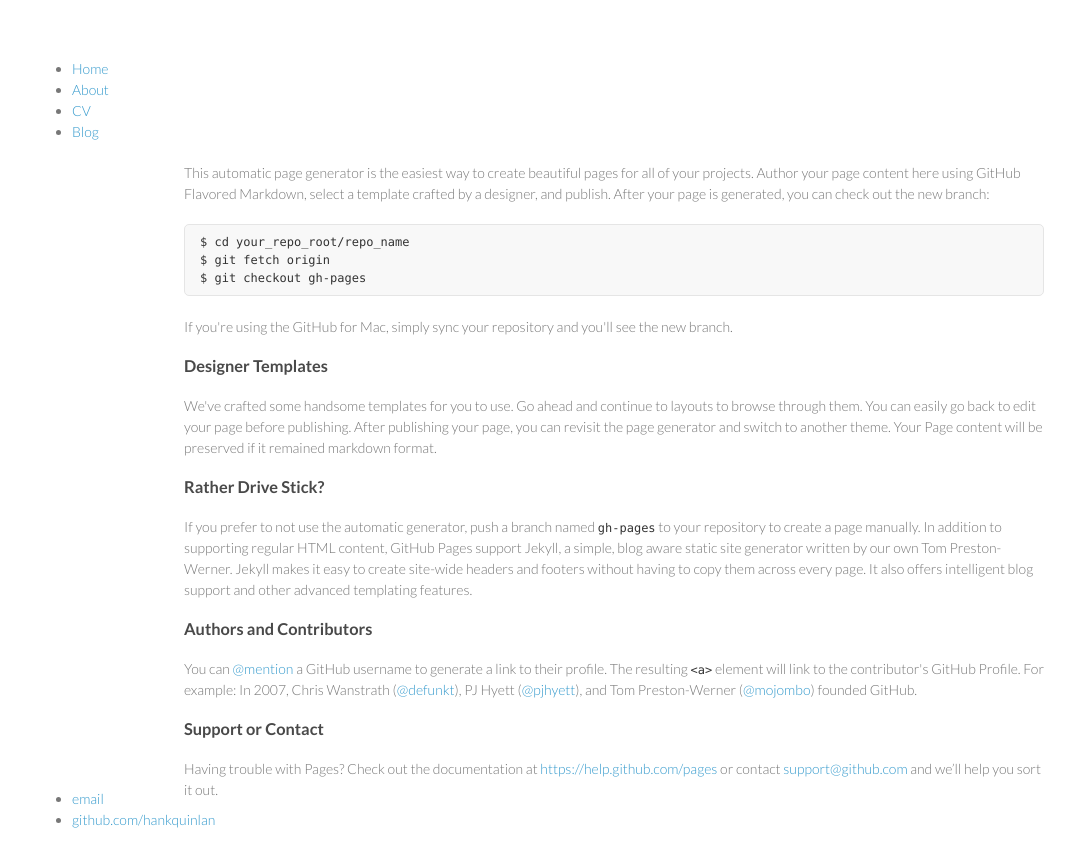
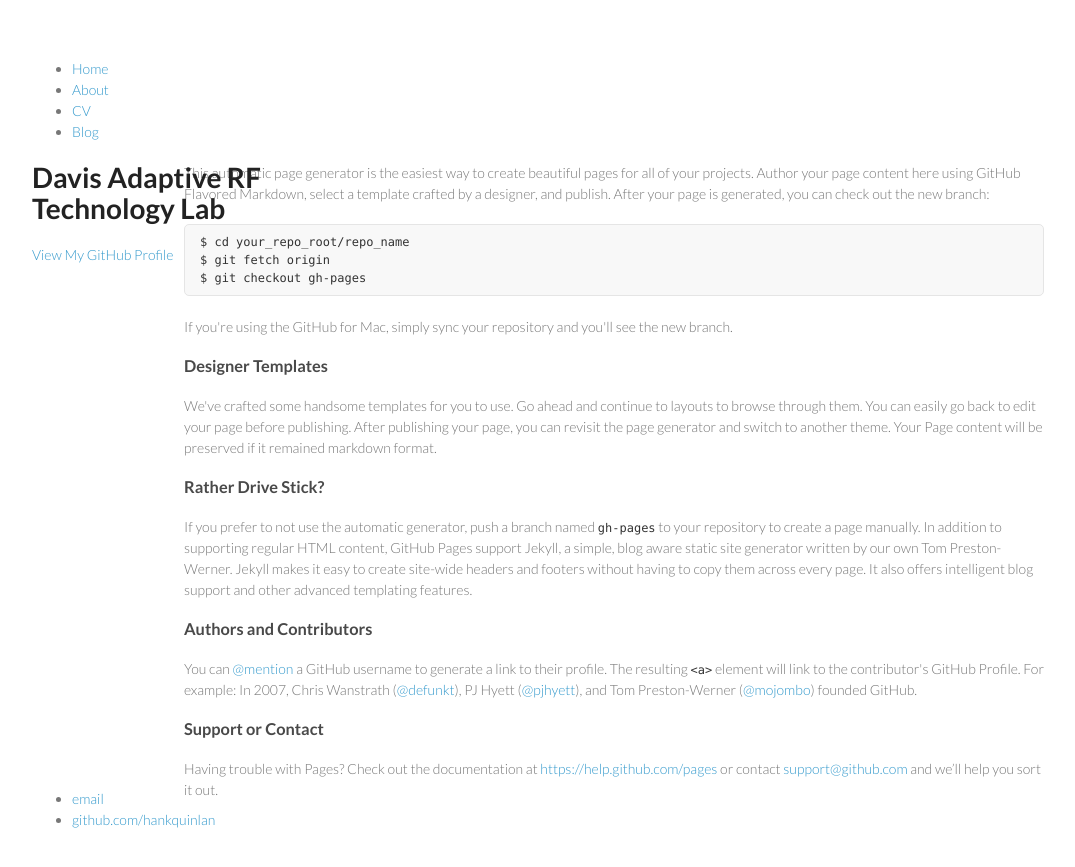
Before and after one commit to ucdart/ucdart.github.io, a Jekyll site: the page built from index.html, in a window 1280 px wide. Shown: the top 867 px of the page, without its empty margins (26-1101 px from the left). Built offline with Jekyll 4.4.1, drawn with Linux system fonts in a browser that asks for light colours.

Commit message:
Update default.html

```diff
--- a/_layouts/default.html
+++ b/_layouts/default.html
@@ -15,6 +15,16 @@
 	        		<li><a href="/blog">Blog</a></li>
 	    		</ul>
 			</nav>
+
+			<header>
+        			<h1>Davis Adaptive RF Technology Lab</h1>
+				 <p></p>
+
+
+        			<p class="view"><a href="https://github.com/ucdart">View My GitHub Profile</a></p>
+
+      				</header>
+
 			<div class="container">
 
 			{{ content }}
```
